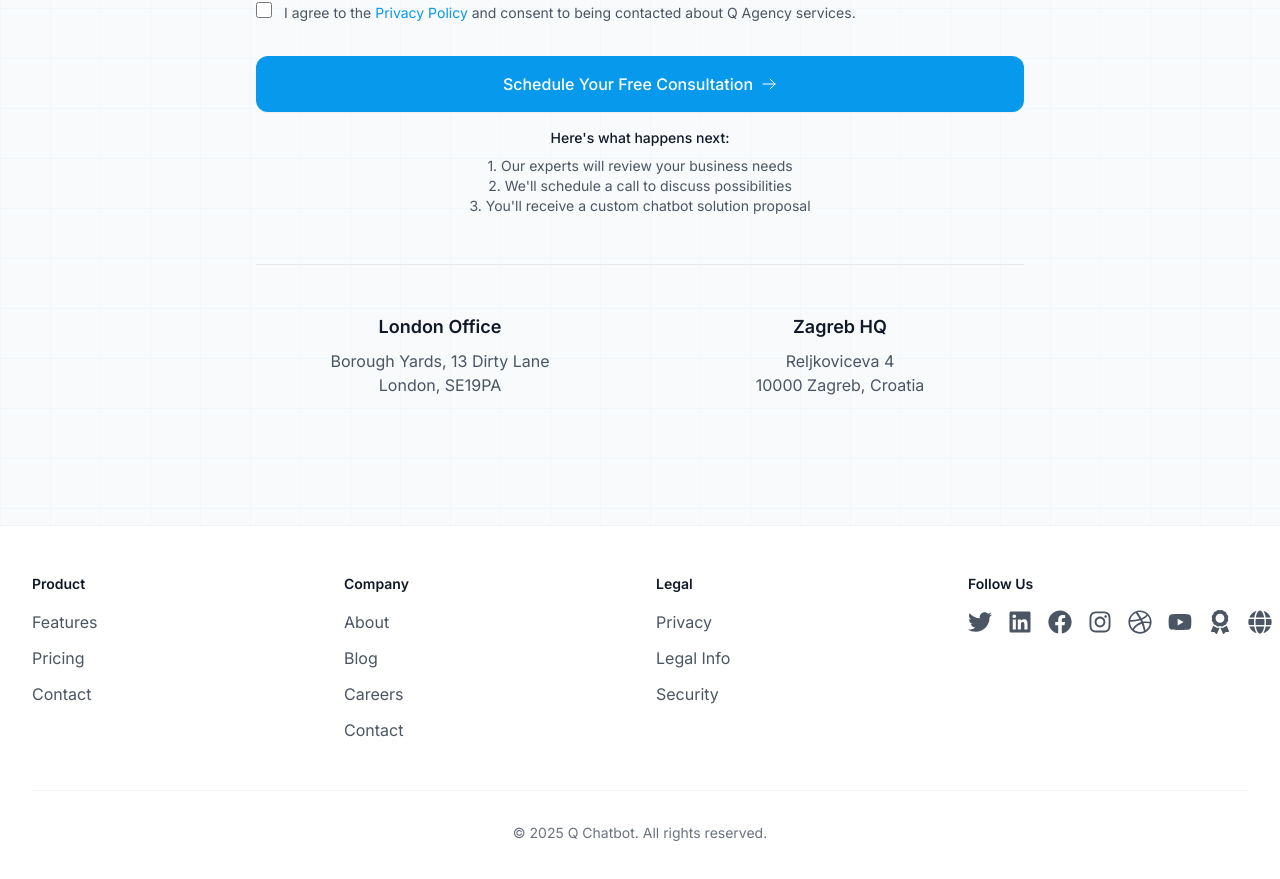
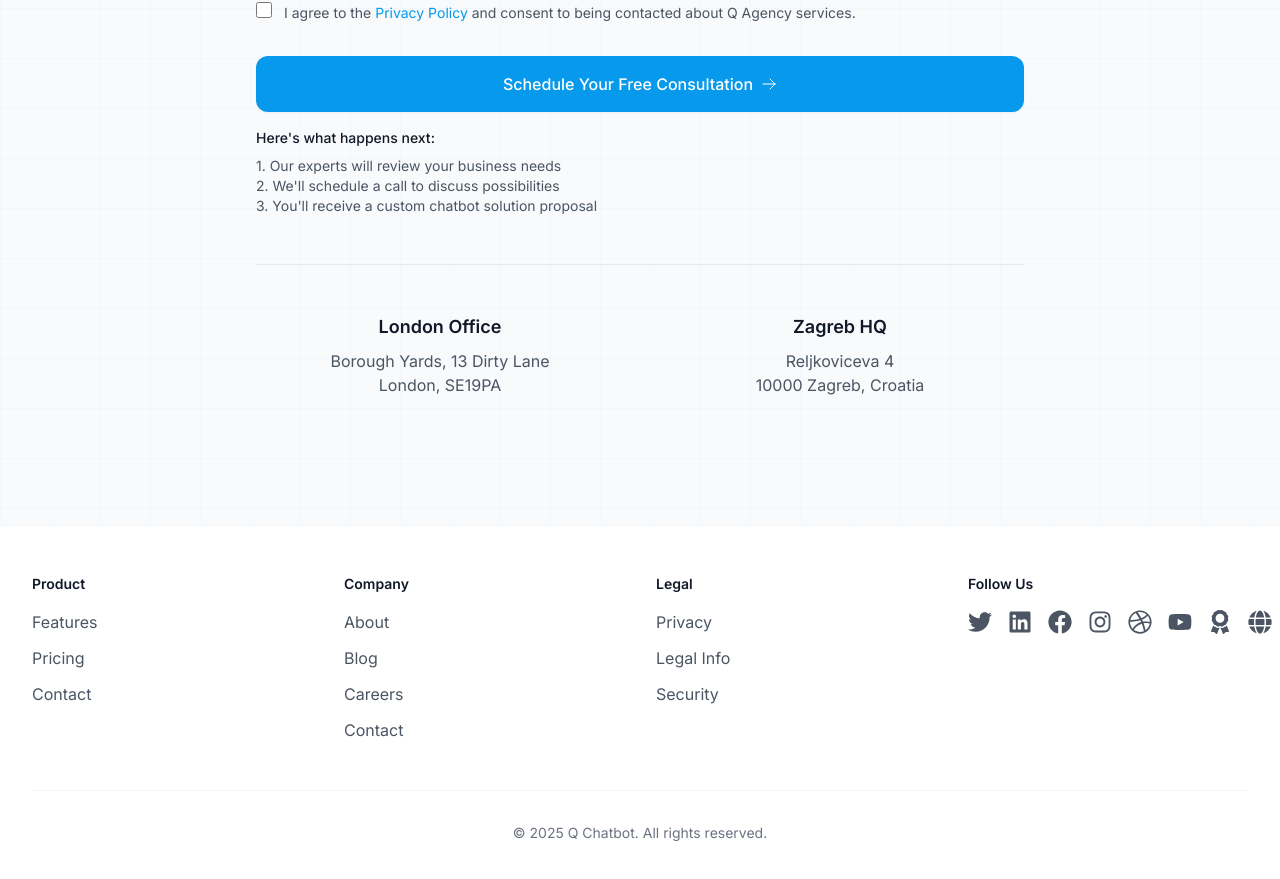
Before and after one commit to Q-Agency/chatbot_product, a Next.js app: page / in a window 1280 px wide. Shown: the part 9500-10379 px from the top of the page. Built offline with nearby package versions, Linux system fonts and the light colour scheme.

Commit message:
Left-justify 'What happens next' section

```diff
--- a/src/app/page.tsx
+++ b/src/app/page.tsx
@@ -957,7 +957,7 @@
                   </span>
                 </button>
 
-                <div className="text-center space-y-2">
+                <div className="space-y-2">
                   <p className="text-sm font-medium text-gray-900">
                     Here's what happens next:
                   </p>
```
